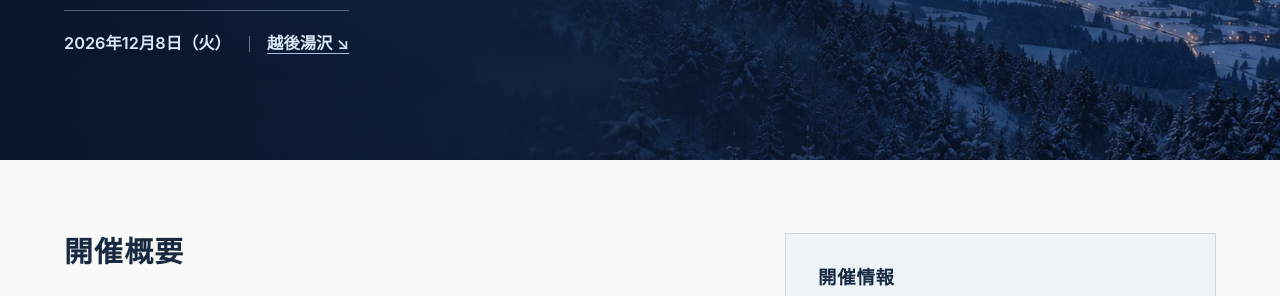
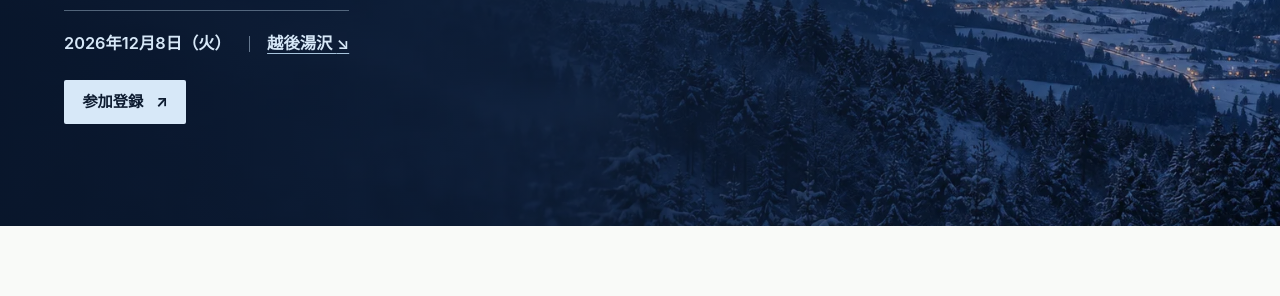
Before and after one commit to keihigu/keihigu.github.io, a plain HTML site: page winter-workshop-hcixai2026/index.html in a window 1280 px wide. Shown: the part 441-737 px from the top of the page. Drawn offline with Linux system fonts and the light colour scheme.

Commit message:
Add workshop registration link

```diff
--- a/winter-workshop-hcixai2026/index.html
+++ b/winter-workshop-hcixai2026/index.html
@@ -41,6 +41,9 @@
         <span class="meta-divider" aria-hidden="true"></span>
         <a href="#info">越後湯沢 <span aria-hidden="true">↘</span></a>
       </div>
+      <a class="registration-link" href="https://docs.google.com/forms/d/e/1FAIpQLScD7sRt5LhqD3GBNTzP6cNKccMaIaY2qAPMfG18gelbcQfXpw/viewform?usp=publish-editor">
+        参加登録 <span aria-hidden="true">↗</span>
+      </a>
     </div>
   </header>
 
--- a/winter-workshop-hcixai2026/styles.css
+++ b/winter-workshop-hcixai2026/styles.css
@@ -173,6 +173,30 @@ a:focus-visible {
   width: 1px;
   height: 1em;
   background: #bed6eb80;
+}
+
+.registration-link {
+  display: inline-flex;
+  min-height: 2.75rem;
+  align-items: center;
+  gap: 0.8rem;
+  margin-top: 1.4rem;
+  padding: 0.55rem 1.15rem;
+  border-radius: 2px;
+  background: var(--ice);
+  color: var(--navy);
+  font-size: 0.95rem;
+  font-weight: 700;
+  text-decoration: none;
+}
+
+.registration-link:hover {
+  background: white;
+  text-decoration: underline;
+}
+
+.registration-link:focus-visible {
+  outline-color: white;
 }
 
 .content {
```
